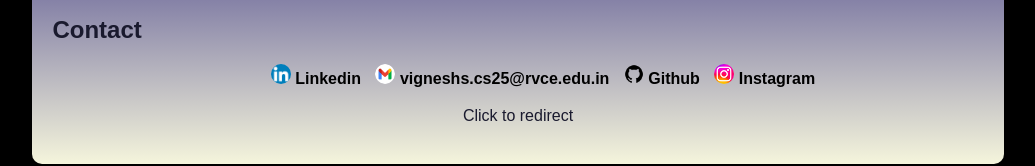
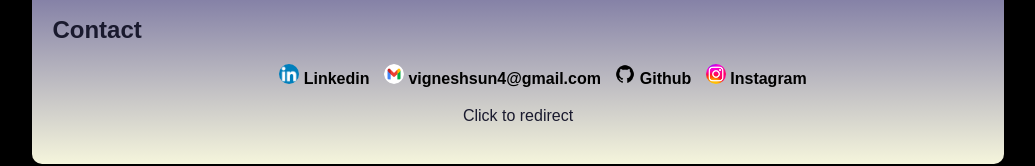
Before and after one commit to vigneshsun4/my-profile, a plain HTML site: page index.html in a window 1280 px wide. Shown: the part 1327-1493 px from the top of the page, without its empty margins (122-1157 px from the left). Drawn offline with Linux system fonts and the light colour scheme.

Commit message:
Fix HTML formatting and update contact email

```diff
--- a/index.html
+++ b/index.html
@@ -154,7 +154,7 @@
         <h2>Contact</h2>
         <ul style="text-align: center;">
             <li class="lis"><a href="https://www.linkedin.com/in/vignesh-sundararajan-792515382/" target="_blank"><img src="L.png"> Linkedin</a></li>
-            <li class="lis"><a href="mailto:vigneshs.cs25@rvce.edu.in" target="_blank"><img src="/G.webp"> vigneshs.cs25@rvce.edu.in</a></li>
+            <li class="lis"><a href="mailto:vigneshsun4@gmail.com" target="_blank"><img src="/G.webp"> vigneshsun4@gmail.com</a></li>
             <li class="lis"><a href="https://github.com/vigneshsun4" target="_blank"><img src="G.png"> Github</a></li>
             <li class="lis"><a href="https://www.instagram.com/__vickyy10__/" target="_blank"><img src="I.webp"> Instagram</a></li>
         </ul>
```
